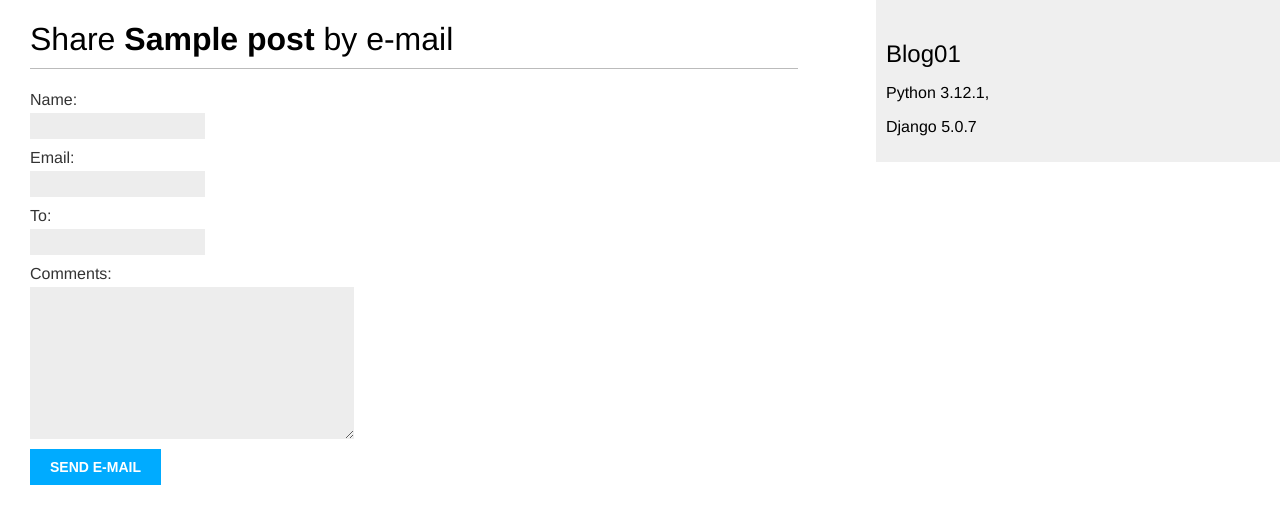
After one commit to Riakol/Blog01, a Django app: template mysite/blog/templates/blog/post/share.html in a window 1280 px wide. The commit adds this page. Shown: the top 524 px of the page. Run offline with Django 5.2, Linux system fonts and the light colour scheme; the template is opened without the code that fills it: values that come from a table or form of the project are taken from there, others are empty; tables that the repository leaves empty hold one stand-in row (values such as "Sample post").

Commit message:
created share form

```diff
--- a/mysite/blog/templates/blog/base.html
+++ b/mysite/blog/templates/blog/base.html
@@ -11,8 +11,9 @@
         {% endblock content %}
     </div>
     <div id="sidebar">
-        <h2>My blog</h2>
-        <p>This is my blog.</p>
+        <h2>Blog01</h2>
+        <p>Python 3.12.1,</p>
+        <p>Django 5.0.7</p>
     </div>
 </body>
 </html>
--- a/mysite/blog/templates/blog/post/detail.html
+++ b/mysite/blog/templates/blog/post/detail.html
@@ -8,4 +8,9 @@
         Published {{ post.publish }} by {{ post.author }}
     </p>
     {{ post.body|linebreaks }}
+    <p>
+        <a href="{% url "blog:post_share" post.id %}">
+            Share this post
+        </a>
+    </p>
 {% endblock content %}
--- /dev/null
+++ b/mysite/blog/templates/blog/post/share.html
@@ -0,0 +1,19 @@
+{% extends "blog/base.html" %}
+
+{% block title %}Share a post{% endblock title %}
+
+{% block content %}
+    {% if sent %}
+        <h1>E-mail successfully sent</h1>
+        <p>
+            <b>"{{ post.title }}"</b>  was successfully sent to {{ form.cleaned_data.to }}
+        </p>
+    {% else %}
+        <h1>Share <b>{{ post.title }}</b> by e-mail</h1>
+        <form method="post">
+            {{ form.as_p }}
+            {% csrf_token %}
+            <input type="submit" value="Send e-mail">
+        </form>
+    {% endif %}
+{% endblock content %}
--- a/mysite/blog/views.py
+++ b/mysite/blog/views.py
@@ -50,7 +50,7 @@ def post_share(request, post_id):
         'blog/post/share.html',
         {
             'post': post,
-            'form': form
+            'form': form,
             'sent': sent
         }
     )
```
